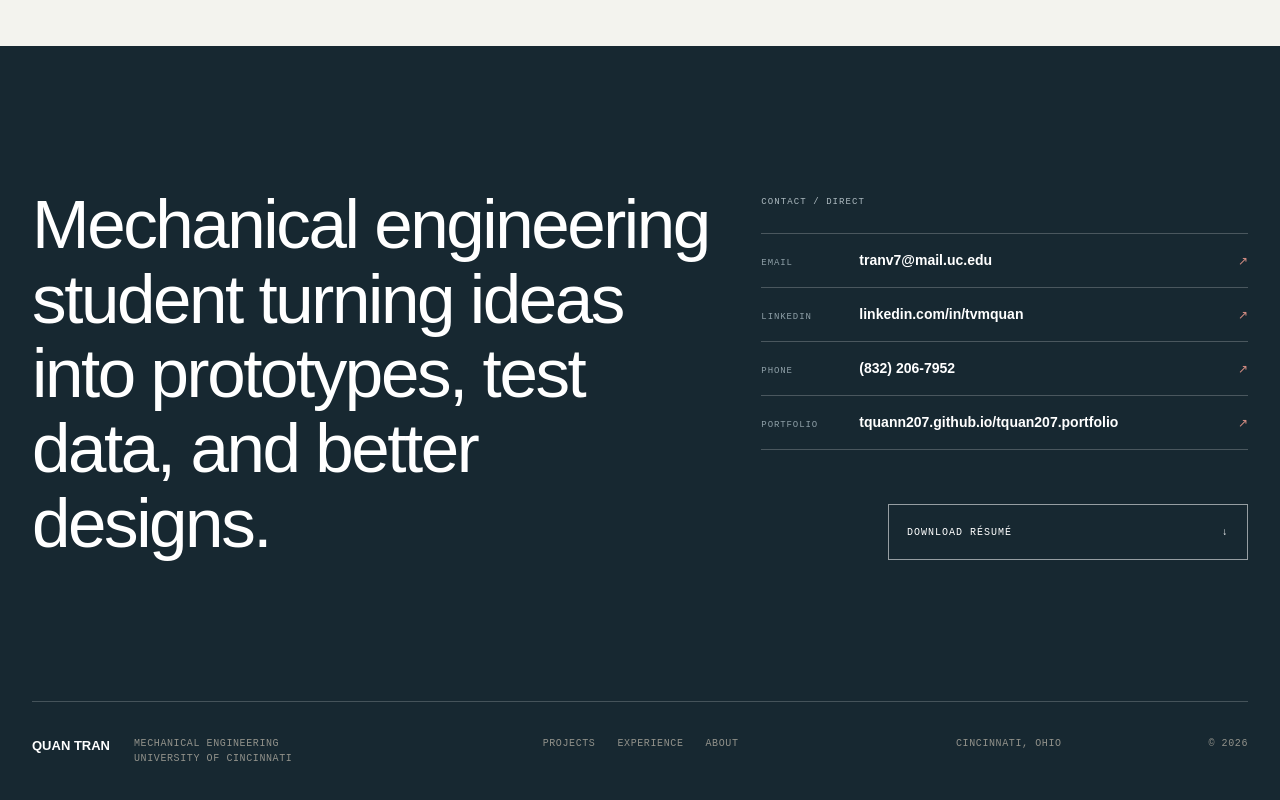
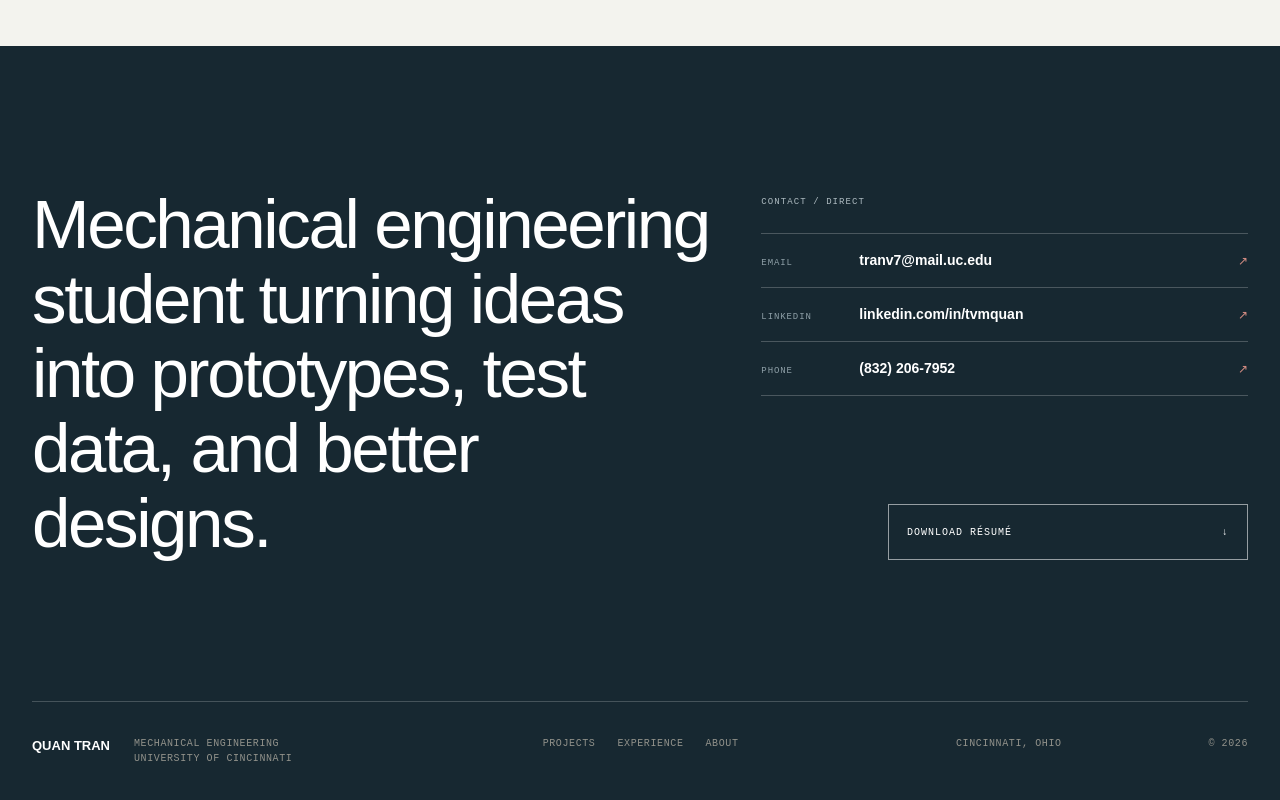
Before and after one commit to tquann207/tquan207.portfolio, a Next.js app: page / in a window 1280 px wide. Shown: the part 7633-8433 px from the top of the page. Built offline with nearby package versions, Linux system fonts and the light colour scheme; no server answers.

Commit message:
Remove portfolio link from footer
Removed the portfolio link from the footer component.

```diff
--- a/components/footer.tsx
+++ b/components/footer.tsx
@@ -27,15 +27,7 @@ export function Footer() {
     <b aria-hidden="true">↗</b>
   </a>
 
-  <a
-    href="https://tquann207.github.io/tquan207.portfolio/"
-    target="_blank"
-    rel="noreferrer"
-  >
-    <span>Portfolio</span>
-    <strong>tquann207.github.io/tquan207.portfolio</strong>
-    <b aria-hidden="true">↗</b>
-  </a>
+
 </div>
           <a className="footer-resume-download" href={profile.resume} download>Download résumé <span aria-hidden="true">↓</span></a>
         </div>
```
